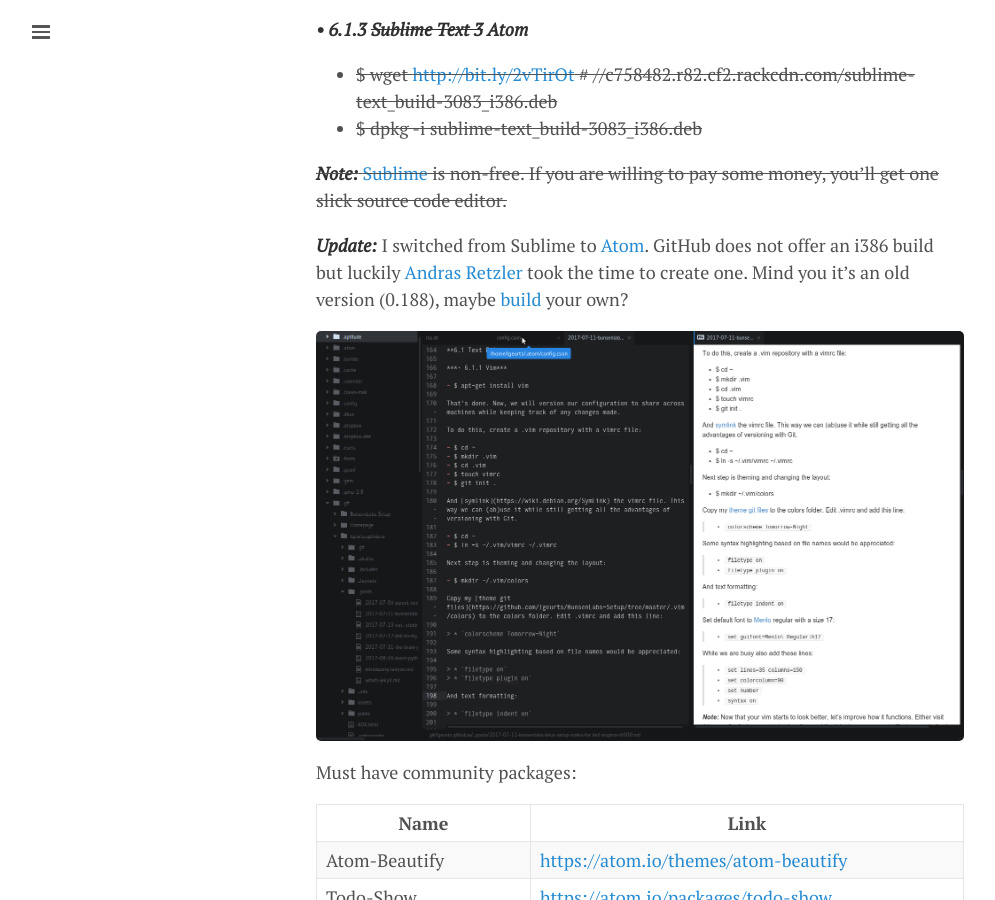
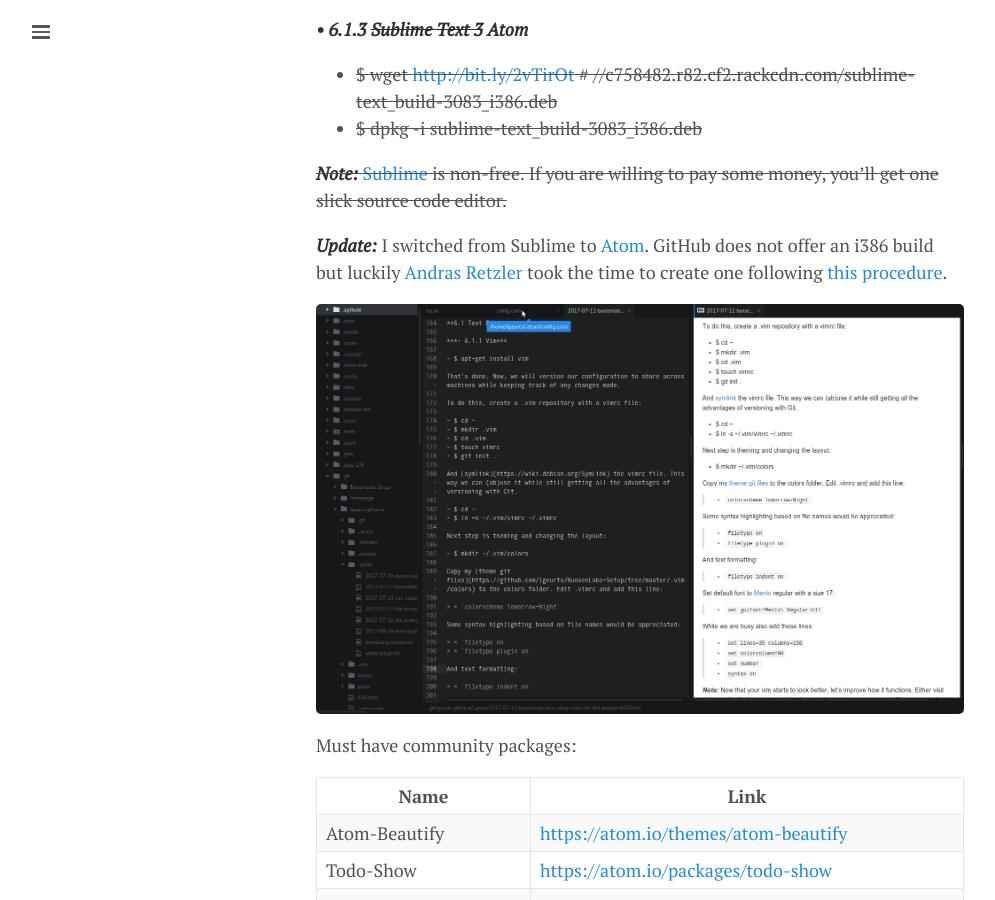
Before and after one commit to lgeurts/lgeurts.github.io, a Jekyll site: the page built from _posts/2017-07-11-bunsenlabs-linux-setup-notes-for dell-inspiron-6000.md, in a window 1280 px wide and 900 px high, scrolled down 9670 px. Shown: the whole window, without its empty margins (0-995 px from the left). Built offline with Jekyll 4.4.1, drawn with Linux system fonts in a browser that asks for light colours; nearby versions of some CDN libraries; comment, search, counter and statistics services are not loaded.

Commit message:
Update 2017-07-11-bunsenlabs-linux-setup-notes-for dell-inspiron-6000.md

```diff
--- a/_posts/2017-07-11-bunsenlabs-linux-setup-notes-for dell-inspiron-6000.md
+++ b/_posts/2017-07-11-bunsenlabs-linux-setup-notes-for dell-inspiron-6000.md
@@ -274,7 +274,7 @@
 
 ~~***Note:*** [Sublime](https://www.sublimetext.com/) is non-free. If you are willing to pay some money, you'll get one slick source code editor.~~
 
-***Update:*** I switched from Sublime to [Atom](https://atom.io/). GitHub does not offer an i386 build but luckily [Andras Retzler](http://ha5kfu.sch.bme.hu/node/189) took the time to create one. Mind you it's an old version (0.188), maybe [build](https://github.com/atom/atom/blob/master/docs/build-instructions/linux.md) your own?
+***Update:*** I switched from Sublime to [Atom](https://atom.io/). GitHub does not offer an i386 build but luckily [Andras Retzler](http://ha5kfu.sch.bme.hu/node/189) took the time to create one following [this procedure](https://github.com/atom/atom/blob/master/docs/build-instructions/linux.md).
 
 ![Atom](/assets/atom.png)
 
```
